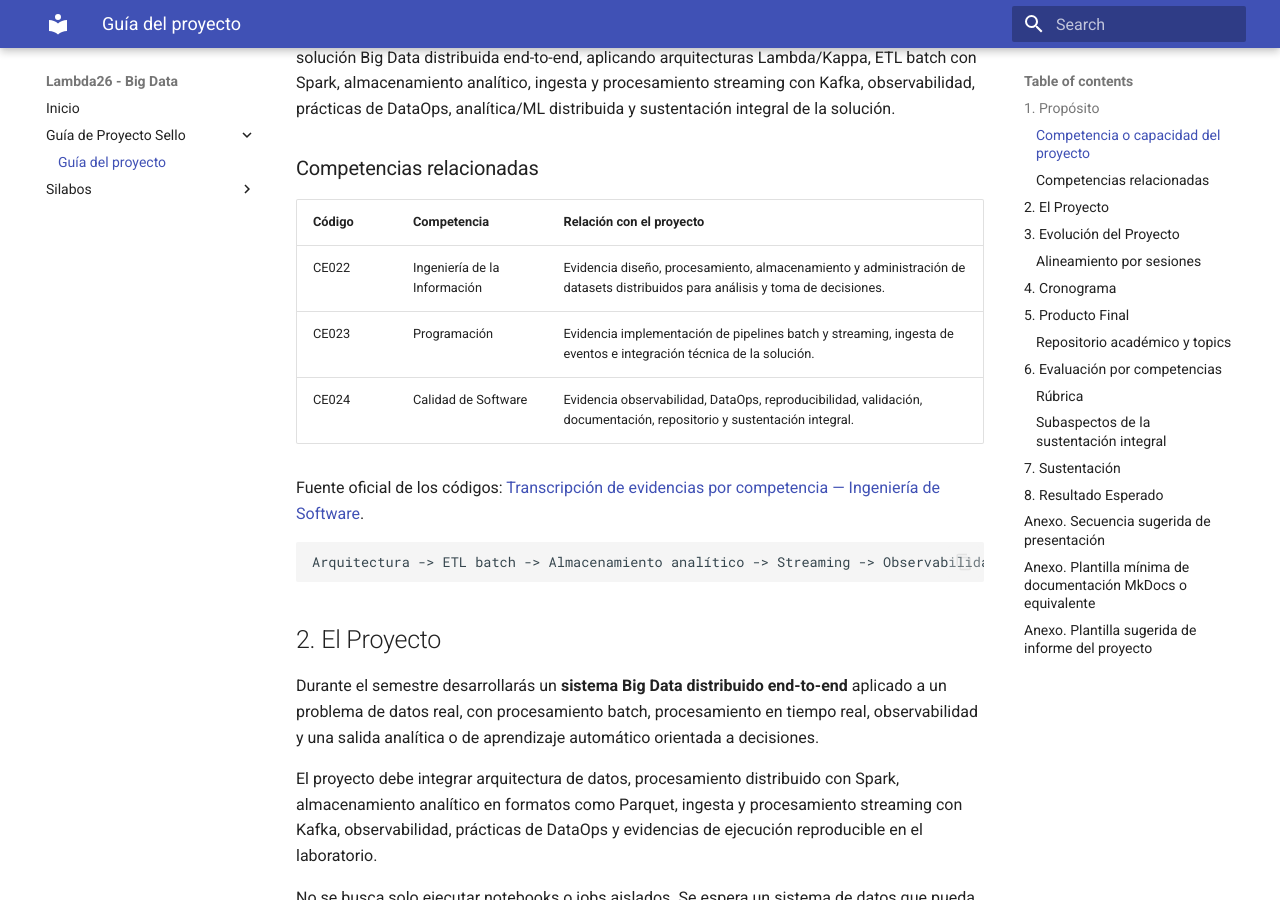
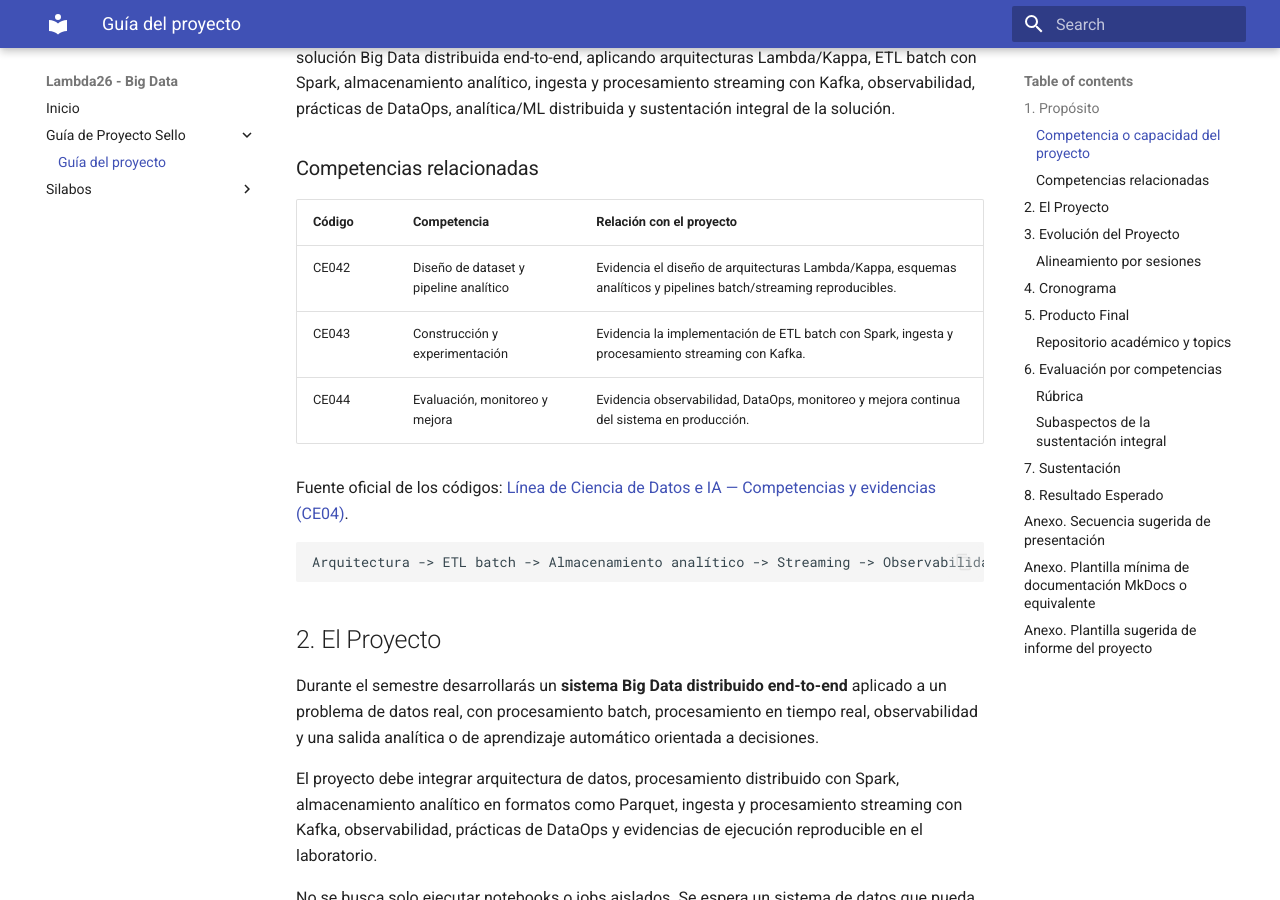
Before and after one commit to 262bigdata/lambda26, an MkDocs documentation site: the page built from docs/proyecto-sello/index.md, in a window 1280 px wide and 900 px high, scrolled down 392 px. Built offline with MkDocs 1.6.1 and Material for MkDocs 9.7.7, drawn with Linux system fonts in a browser that asks for light colours; some of the changed text lies outside the part shown.

Commit message:
first commit

````diff
--- a/docs/proyecto-sello/index.md
+++ b/docs/proyecto-sello/index.md
@@ -12,11 +12,11 @@ Al finalizar el Proyecto Sello, el estudiante demuestra que puede construir y de
 
 | Código | Competencia | Relación con el proyecto |
 |---|---|---|
-| CE022 | Ingeniería de la Información | Evidencia diseño, procesamiento, almacenamiento y administración de datasets distribuidos para análisis y toma de decisiones. |
-| CE023 | Programación | Evidencia implementación de pipelines batch y streaming, ingesta de eventos e integración técnica de la solución. |
-| CE024 | Calidad de Software | Evidencia observabilidad, DataOps, reproducibilidad, validación, documentación, repositorio y sustentación integral. |
+| CE042 | Diseño de dataset y pipeline analítico | Evidencia el diseño de arquitecturas Lambda/Kappa, esquemas analíticos y pipelines batch/streaming reproducibles. |
+| CE043 | Construcción y experimentación | Evidencia la implementación de ETL batch con Spark, ingesta y procesamiento streaming con Kafka. |
+| CE044 | Evaluación, monitoreo y mejora | Evidencia observabilidad, DataOps, monitoreo y mejora continua del sistema en producción. |
 
-Fuente oficial de los códigos: [Transcripción de evidencias por competencia — Ingeniería de Software](https://upeuoficial.github.io/planb/transcripcion/#c-area-de-ingenieria-de-software).
+Fuente oficial de los códigos: [Línea de Ciencia de Datos e IA — Competencias y evidencias (CE04)](https://upeuoficial.github.io/planb/lineas/cd-ia/).
 
 ```text
 Arquitectura -> ETL batch -> Almacenamiento analítico -> Streaming -> Observabilidad -> BI/ML -> DataOps -> Sustentación
@@ -189,18 +189,18 @@ La presentación puede organizarse con una secuencia breve de apoyo visual. El v
 
 | Orden | Slide o momento | Propósito | Competencia evidenciada |
 |---:|---|---|---|
-| 1 | Título del proyecto y equipo | Identificar el proyecto, integrantes y dominio de datos elegido. | CE024 |
-| 2 | Video pitch o introducción ejecutiva | Presentar problema, solución, valor y participación del equipo. | CE024 |
-| 3 | 1. Problema y alcance | Explicar la necesidad analítica, las fuentes de datos y el alcance del sistema. | CE022 |
-| 4 | Arquitectura Big Data | Mostrar ingesta, procesamiento, almacenamiento, consumo y observabilidad. | CE022 + CE023 |
-| 5 | Procesamiento batch | Explicar el pipeline Spark, transformaciones, calidad de datos y salidas en Parquet. | CE022 + CE023 |
-| 6 | Ingesta y streaming | Mostrar el flujo de eventos con Kafka y el procesamiento con Spark Structured Streaming. | CE023 |
-| 7 | Observabilidad y costos | Presentar métricas, paneles, logs y estimación de costos operacionales. | CE024 |
-| 8 | Resultados BI/ML | Mostrar el modelo, la inferencia o el tablero BI generado para la toma de decisiones. | CE022 |
-| 9 | Demo end-to-end | Ejecutar o evidenciar el flujo batch/streaming completo del sistema. | CE023 + CE024 |
-| 10 | 4. Aporte individual | Indicar qué hizo cada integrante. | CE024 |
-| 11 | 5. Repositorio y estándares | Mostrar repositorio, topics, estructura, documentación publicada en MkDocs o equivalente, y forma de ejecución. | CE024 |
-| 12 | Limitaciones y mejoras | Reconocer límites del producto y mejoras posibles. | CE024 |
+| 1 | Título del proyecto y equipo | Identificar el proyecto, integrantes y dominio de datos elegido. | CE044 |
+| 2 | Video pitch o introducción ejecutiva | Presentar problema, solución, valor y participación del equipo. | CE044 |
+| 3 | 1. Problema y alcance | Explicar la necesidad analítica, las fuentes de datos y el alcance del sistema. | CE042 |
+| 4 | Arquitectura Big Data | Mostrar ingesta, procesamiento, almacenamiento, consumo y observabilidad. | CE042 |
+| 5 | Procesamiento batch | Explicar el pipeline Spark, transformaciones, calidad de datos y salidas en Parquet. | CE043 |
+| 6 | Ingesta y streaming | Mostrar el flujo de eventos con Kafka y el procesamiento con Spark Structured Streaming. | CE043 |
+| 7 | Observabilidad y costos | Presentar métricas, paneles, logs y estimación de costos operacionales. | CE044 |
+| 8 | Resultados BI/ML | Mostrar el modelo, la inferencia o el tablero BI generado para la toma de decisiones. | CE043 + CE044 |
+| 9 | Demo end-to-end | Ejecutar o evidenciar el flujo batch/streaming completo del sistema. | CE043 + CE044 |
+| 10 | 4. Aporte individual | Indicar qué hizo cada integrante. | CE044 |
+| 11 | 5. Repositorio y estándares | Mostrar repositorio, topics, estructura, documentación publicada en MkDocs o equivalente, y forma de ejecución. | CE044 |
+| 12 | Limitaciones y mejoras | Reconocer límites del producto y mejoras posibles. | CE044 |
 
 ## Anexo. Plantilla mínima de documentación MkDocs o equivalente
 
@@ -229,7 +229,7 @@ El informe debe documentar el producto de manera breve, verificable y alineada a
 |---|---|---|
 | Portada | Nombre del proyecto, curso, sección, integrantes, docente y semestre. | Datos completos del equipo. |
 | Resumen del proyecto | Problema de datos, solución Big Data y valor analítico. | Síntesis de 8 a 12 líneas. |
-| Competencia y alcance | Competencia/capacidad del proyecto y competencias relacionadas. | CE022, CE023 y CE024 vinculadas al producto. |
+| Competencia y alcance | Competencia/capacidad del proyecto y competencias relacionadas. | CE042, CE043 y CE044 vinculadas al producto. |
 | Problema y datos | Necesidad analítica, fuentes, alcance y restricciones. | Descripción del problema y dataset. |
 | Arquitectura Big Data | Componentes de ingesta, procesamiento, almacenamiento, consumo y observabilidad. | Diagrama y decisiones técnicas. |
 | Procesamiento batch | Jobs, transformaciones, validaciones de calidad y salidas en Parquet. | Notebooks, comandos, salidas y capturas. |
````
